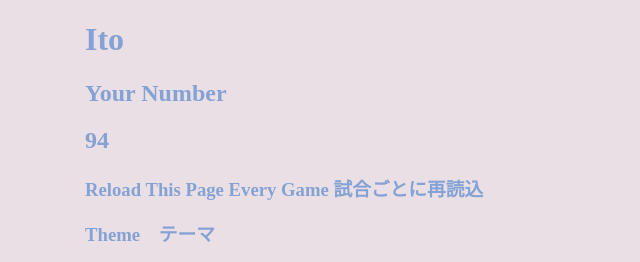
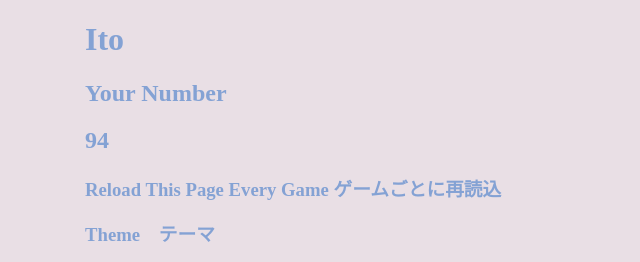
Before and after one commit to Hi-Ro-K/random, a plain HTML site: page index.html in a window 1280 px wide. Shown: the top 262 px of the page, 255-895 px from the left. Drawn offline with Linux system fonts and the light colour scheme.

Commit message:
試合→ゲームに変更

```diff
--- a/index.html
+++ b/index.html
@@ -11,7 +11,7 @@
     <h1>Ito</h1>
     <h2>Your Number</h2>
     <div id="number-area"></div>
-    <h3>Reload This Page Every Game 試合ごとに再読込</h3>
+    <h3>Reload This Page Every Game ゲームごとに再読込</h3>
     <H3>Theme　テーマ</H3>
     <ul>
         <li>Animal size　動物の重さ</li>
```
